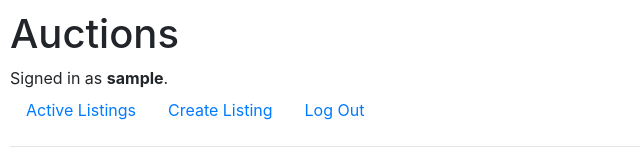
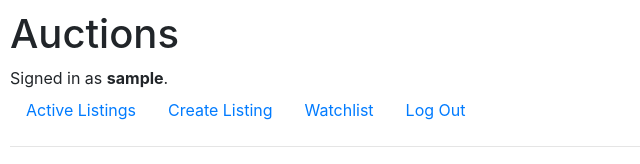
Before and after one commit to Smilkoski/commerce, a Django app: page /create/ in a window 1280 px wide. Shown: the top 164 px of the page, without its empty margins (0-640 px from the left). Run offline with Django 3.2, Linux system fonts and the light colour scheme; the visitor is signed in with stand-in values (Sample User, id 1); some libraries are stand-ins or nearby versions.

Commit message:
add watchlist to layout.html

```diff
--- a/auctions/templates/auctions/layout.html
+++ b/auctions/templates/auctions/layout.html
@@ -5,7 +5,7 @@
     <head>
         <title>{% block title %}Auctions{% endblock %}</title>
         <link rel="stylesheet" href="https://stackpath.bootstrapcdn.com/bootstrap/4.4.1/css/bootstrap.min.css" integrity="sha384-Vkoo8x4CGsO3+Hhxv8T/Q5PaXtkKtu6ug5TOeNV6gBiFeWPGFN9MuhOf23Q9Ifjh" crossorigin="anonymous">
-        <link href="{% static 'auctions/styles.css' %}" rel="stylesheet">
+        <link rel="stylesheet" type="text/css" href="{% static 'auctions/styles.css' %}">
     </head>
     <body>
         <h1>Auctions</h1>
@@ -25,6 +25,9 @@
                     <a class="nav-link" href="{% url 'create' %}">Create Listing</a>
                 </li>
                 <li class="nav-item">
+                    <a class="nav-link" href="{% url 'watchlist' user.id %}">Watchlist</a>
+                </li>
+                <li class="nav-item">
                     <a class="nav-link" href="{% url 'logout' %}">Log Out</a>
                 </li>
             {% else %}
```
